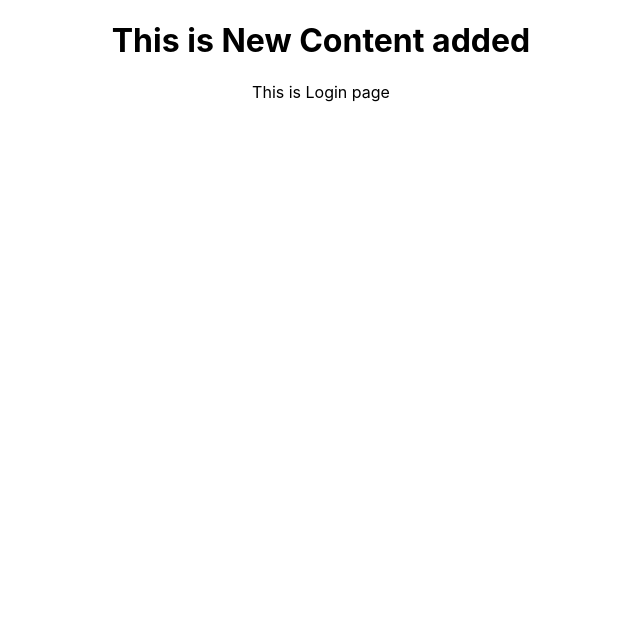
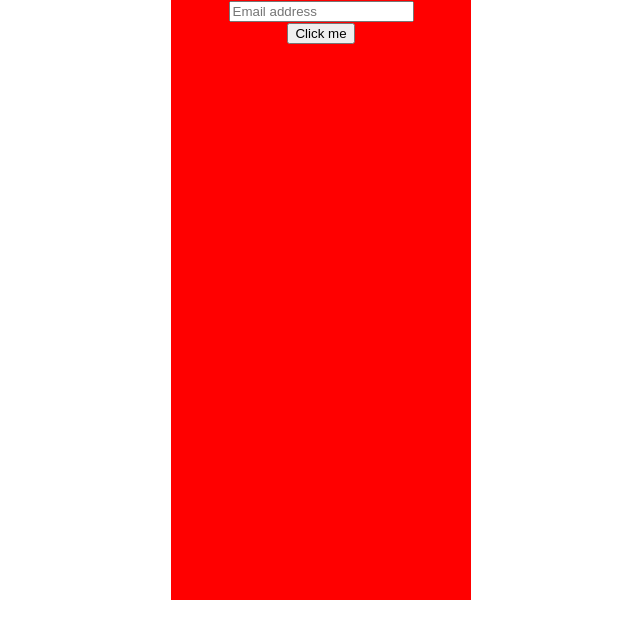
Before and after one commit to SukuBorke/mydatastorage, a React (Create React App) app: page / in a window 1280 px wide. Shown: the top 638 px of the page, without its empty margins (319-959 px from the left). Built offline with nearby package versions, Linux system fonts and the light colour scheme.

Commit message:
Files changes

```diff
--- a/package.json
+++ b/package.json
@@ -6,9 +6,13 @@
     "@testing-library/jest-dom": "^5.16.3",
     "@testing-library/react": "^12.1.4",
     "@testing-library/user-event": "^13.5.0",
+    "axios": "^0.26.1",
     "react": "^18.0.0",
     "react-dom": "^18.0.0",
+    "react-redux": "^7.2.6",
+    "react-router-dom": "^6.2.2",
     "react-scripts": "5.0.0",
+    "redux": "^4.1.2",
     "web-vitals": "^2.1.4"
   },
   "scripts": {
--- a/src/App.js
+++ b/src/App.js
@@ -1,12 +1,13 @@
 import logo from './logo.svg';
 import './App.css';
 import Login from './UserAuth/Login';
+import Register from './UserAuth/Register';
+import './css/register.css'
 
 function App() {
   return (
     <div className="App">
-      <h1>This is New Content added</h1>
-     <Login/>
+    <Register/>
     </div>
   );
 }
--- a/src/UserAuth/Login.js
+++ b/src/UserAuth/Login.js
@@ -2,7 +2,7 @@ import React from 'react'
 
 function Login() {
   return (
-    <div>This is Login page</div>
+    <div>Th</div>
   )
 }
 
--- a/src/UserAuth/Register.js
+++ b/src/UserAuth/Register.js
@@ -1,8 +1,24 @@
 import React from 'react'
+import {useState} from 'react'
 
 function Register() {
+  const[user,setUser]=useState({})
+  const clickhandler=e=>{
+    alert(user.name)
+  }
+  const changehandler=e=>{
+    const value=e.target.value;
+    setUser({...user,
+      [e.target.name]:value
+    })
+  }
   return (
-    <div>This is Register page</div>
+    <div className='regform'>
+
+   <div><input type={'text'} name='name' value={user.name} onChange={changehandler} placeholder="Email address"></input></div>
+
+<button onClick={clickhandler}>Click me</button>
+    </div>
   )
 }
 
--- /dev/null
+++ b/src/css/register.css
@@ -0,0 +1,6 @@
+.regform{
+    width: 300px;
+    height: 600px;
+    background-color: red;
+    margin: auto;
+}
--- a/src/index.js
+++ b/src/index.js
@@ -1,15 +1,18 @@
 import React from 'react';
-import ReactDOM from 'react-dom';
+import ReactDOM from 'react-dom/client';
 import './index.css';
 import App from './App';
 import reportWebVitals from './reportWebVitals';
 
-ReactDOM.render(
+const root=ReactDOM.createRoot(document.getElementById("root"));
+root.render(<App/>)
+
+/*ReactDOM.render(
   <React.StrictMode>
     <App />
   </React.StrictMode>,
   document.getElementById('root')
-);
+);*/
 
 // If you want to start measuring performance in your app, pass a function
 // to log results (for example: reportWebVitals(console.log))
```
Also changed, not shown: src/redux/action/UserActions.js (added, +14 -0 lines), src/redux/actiontype/ActionTypes.js (added, +7 -0 lines), src/redux/reducer/UserReducer.js (added, +23 -0 lines), 1 other file (tests, documents, lock files or other folders).
